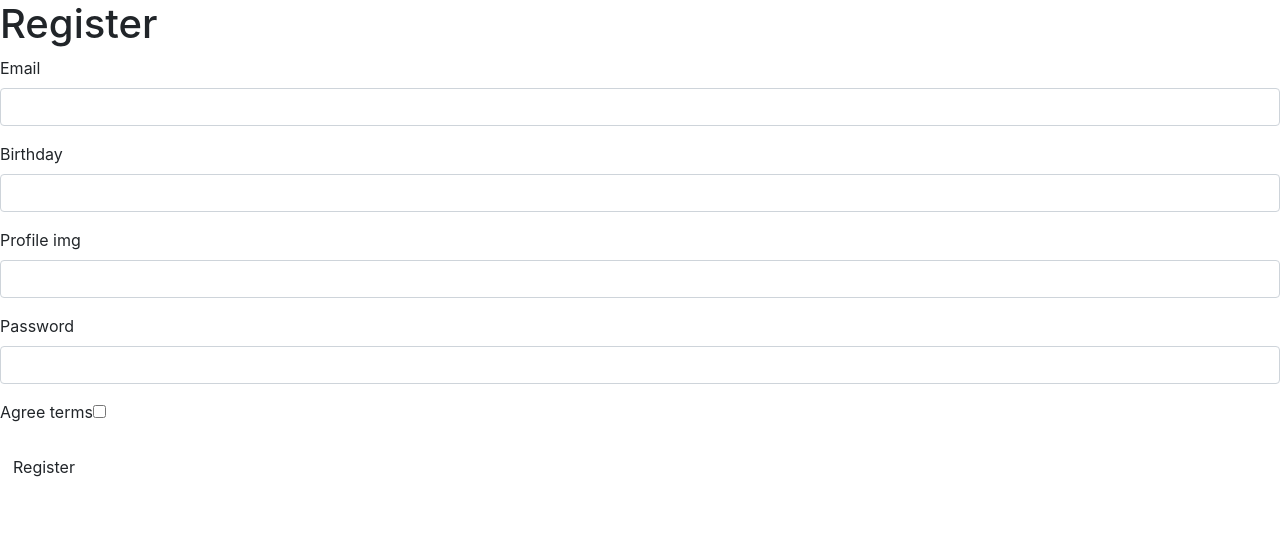
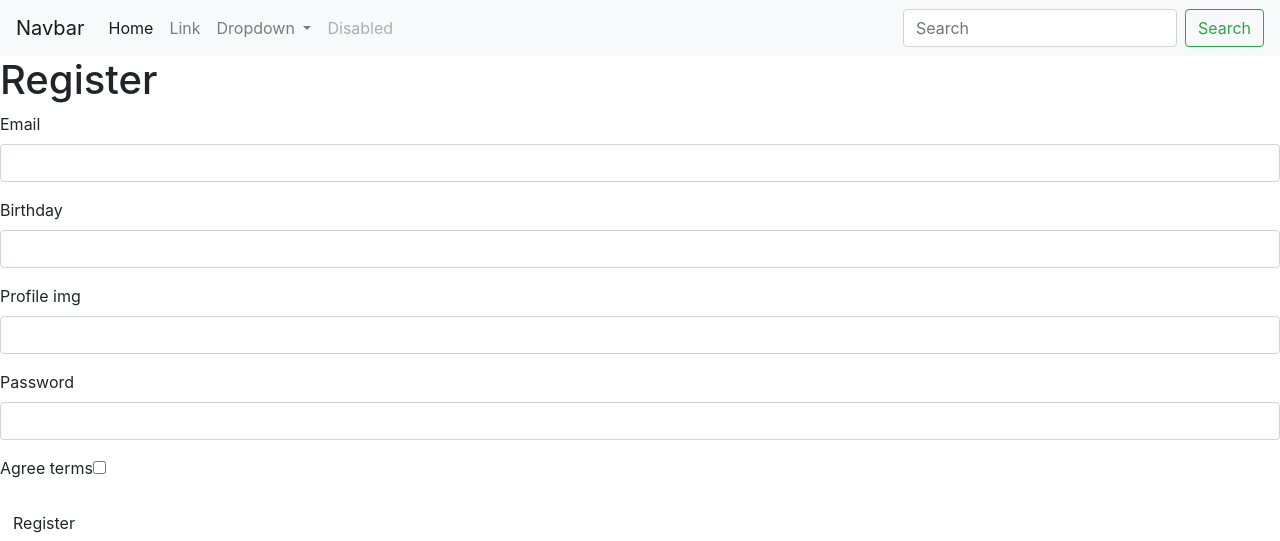
Before and after one commit to NuclearSherwin/neon, a Symfony app: template templates/registration/register.html.twig in a window 1280 px wide. Shown: the top 541 px of the page. Run offline with Twig, Linux system fonts and the light colour scheme; the template is opened without the code that fills it, so the values that code supplies are empty; form fields are guessed from the names that the template uses; some libraries are stand-ins or nearby versions.

Commit message:
edit base html twig and change route of user to display sepecific user with ID

```diff
--- a/src/Controller/RegistrationController.php
+++ b/src/Controller/RegistrationController.php
@@ -54,7 +54,7 @@ class RegistrationController extends AbstractController
             $entityManager->flush();
             // do anything else you need here, like send an email
 
-            return $this->redirectToRoute('neon_home');
+            return $this->redirectToRoute('neon_users');
         }
 
         return $this->render('registration/register.html.twig', [
--- a/templates/base.html.twig
+++ b/templates/base.html.twig
@@ -14,6 +14,41 @@
         {% endblock %}
     </head>
     <body>
+    <nav class="navbar navbar-expand-lg navbar-light bg-light">
+        <a class="navbar-brand" href="#">Navbar</a>
+        <button class="navbar-toggler" type="button" data-toggle="collapse" data-target="#navbarSupportedContent" aria-controls="navbarSupportedContent" aria-expanded="false" aria-label="Toggle navigation">
+            <span class="navbar-toggler-icon"></span>
+        </button>
+
+        <div class="collapse navbar-collapse" id="navbarSupportedContent">
+            <ul class="navbar-nav mr-auto">
+                <li class="nav-item active">
+                    <a class="nav-link" href="#">Home <span class="sr-only">(current)</span></a>
+                </li>
+                <li class="nav-item">
+                    <a class="nav-link" href="#">Link</a>
+                </li>
+                <li class="nav-item dropdown">
+                    <a class="nav-link dropdown-toggle" href="#" id="navbarDropdown" role="button" data-toggle="dropdown" aria-haspopup="true" aria-expanded="false">
+                        Dropdown
+                    </a>
+                    <div class="dropdown-menu" aria-labelledby="navbarDropdown">
+                        <a class="dropdown-item" href="#">Action</a>
+                        <a class="dropdown-item" href="#">Another action</a>
+                        <div class="dropdown-divider"></div>
+                        <a class="dropdown-item" href="#">Something else here</a>
+                    </div>
+                </li>
+                <li class="nav-item">
+                    <a class="nav-link disabled" href="#">Disabled</a>
+                </li>
+            </ul>
+            <form class="form-inline my-2 my-lg-0">
+                <input class="form-control mr-sm-2" type="search" placeholder="Search" aria-label="Search">
+                <button class="btn btn-outline-success my-2 my-sm-0" type="submit">Search</button>
+            </form>
+        </div>
+    </nav>
         {% block body %}{% endblock %}
     </body>
 </html>
```
Also changed, not shown: src/Controller/HomeController.php (+21 -4 lines), templates/home/index.html.twig (+1 -9 lines), templates/home/user.html.twig (+5 -9 lines), public/uploads/62a58a8a775cc.jpg (added).
